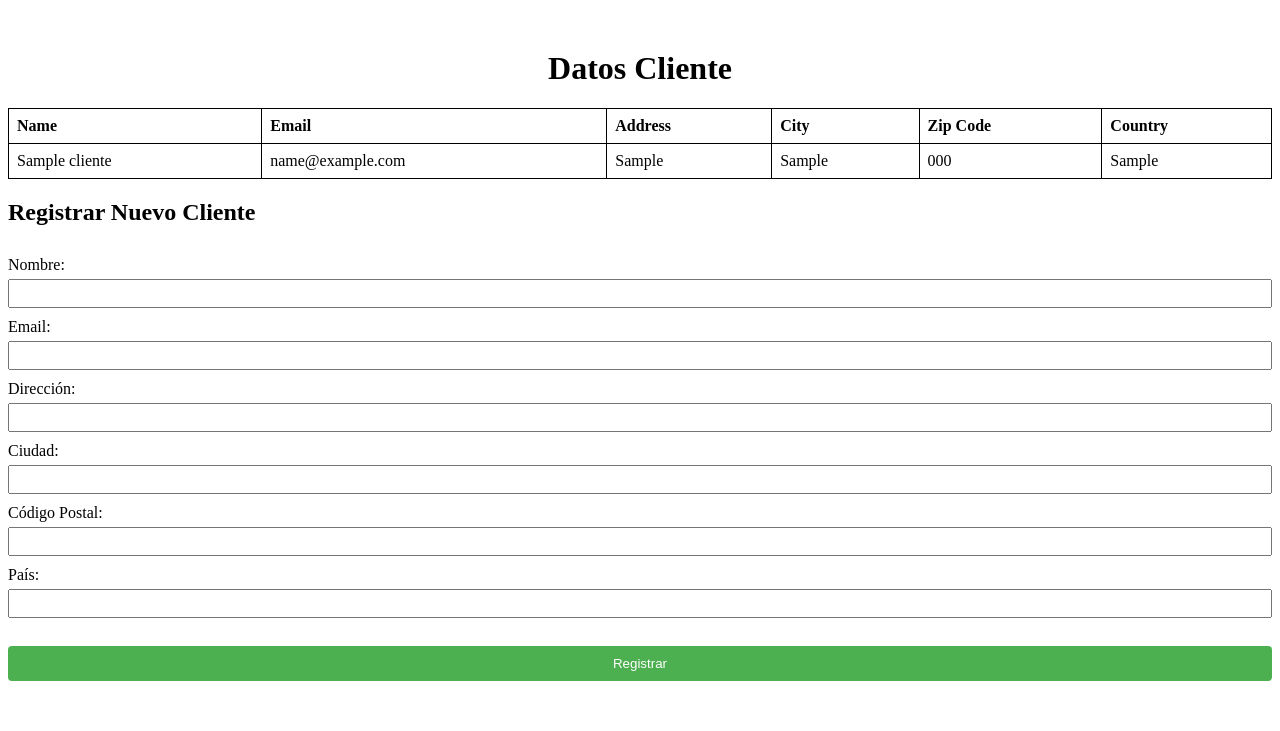
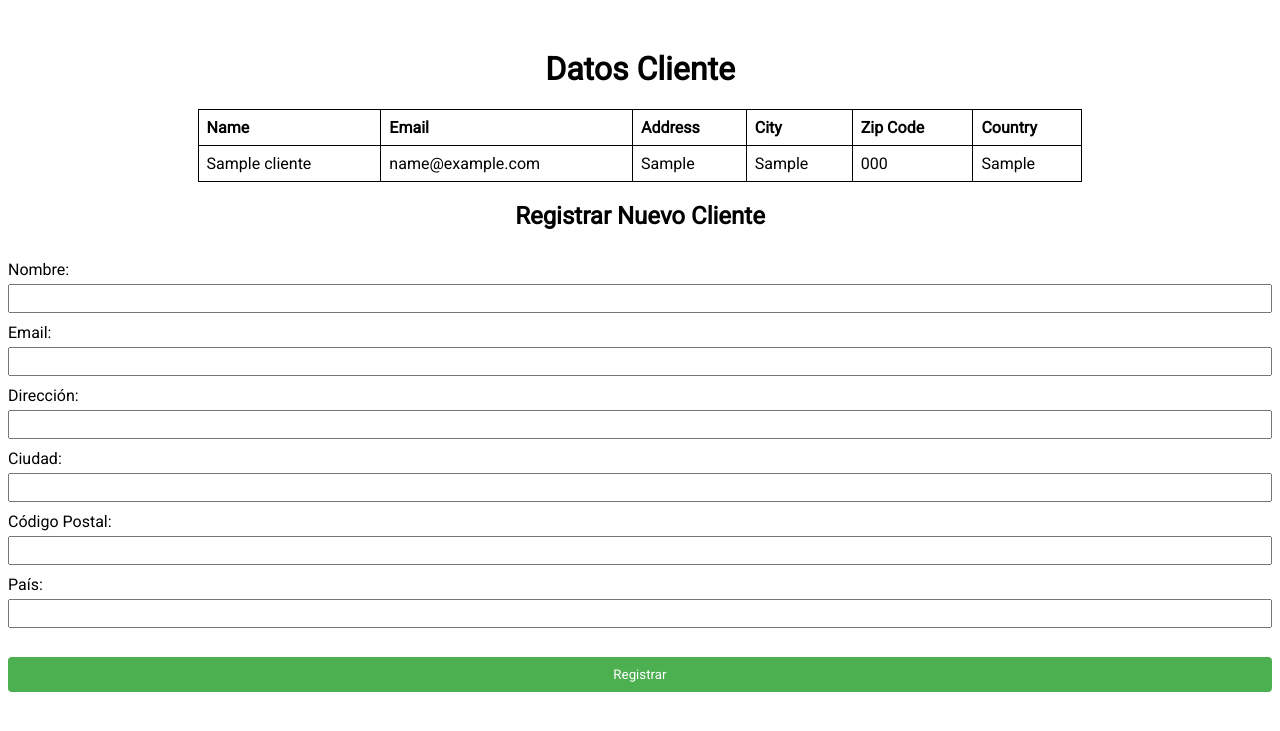
Before and after one commit to PieroD04/webapp, a Flask app: page /client in a window 1280 px wide. Shown: the top 731 px of the page. Run offline with Flask 2, Linux system fonts and the light colour scheme; tables that the repository leaves empty or names only in its code hold one stand-in row (values such as "Sample post").

Commit message:
feat: added font and more styles

```diff
--- a/static/client.css
+++ b/static/client.css
@@ -1,7 +1,10 @@
-
+*{
+    font-family: Roboto, sans-serif;
+}
 /* Apply styles to the table */
 table {
-    width: 100%;
+    width: 70%;
+    margin: 0 auto;
     border-collapse: collapse;
     margin-top: 20px;
 }
@@ -18,7 +21,16 @@ table {
     margin-top: 50px;
 }
 
+h2{
+    text-align: center;
+}
+
 /* Apply styles to the form */
+#formClient{
+    width: 40%;
+    margin: 0 auto;
+}
+
 form {
     margin-top: 20px;
 }
--- a/templates/client.html
+++ b/templates/client.html
@@ -3,6 +3,7 @@
 <head>
     <meta charset="UTF-8">
     <meta name="viewport" content="width=device-width, initial-scale=1.0">
+    <link href="https://fonts.googleapis.com/css?family=Roboto&display=swap" rel="stylesheet">
     <link rel="stylesheet" href="{{ url_for('static', filename='client.css') }}">
     <title>Client Register</title>
 
@@ -30,7 +31,7 @@
         </tr>
         {% endfor %}
     </table>
-
+    <div id = "clientForm">
         <h2>Registrar Nuevo Cliente</h1>
             <form method="post">
                 <label fo="nombre">Nombre:</label><br>
@@ -53,5 +54,6 @@
 
                 <input type="submit" value="Registrar">
             </form>
+    </div>
 </body>
 </html>
--- a/templates/index.html
+++ b/templates/index.html
@@ -4,6 +4,7 @@
     <meta charset="UTF-8">
     <meta name="viewport" content="width=device-width, initial-scale=1.0">
     <title>Book Catalog</title>
+    <link href="https://fonts.googleapis.com/css?family=Roboto&display=swap" rel="stylesheet">
     <link rel="stylesheet" href="{{ url_for('static', filename='index.css') }}">
 </head>
 <body>
```
Also changed, not shown: static/index.css (+5 -3 lines). Lines whose indentation alone changed are shown as unchanged.
